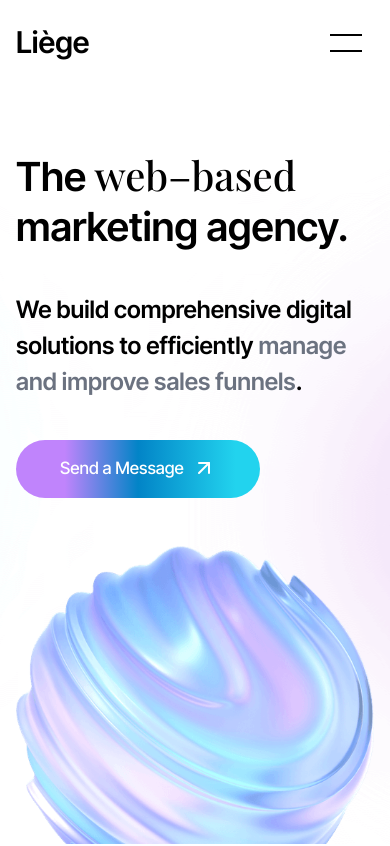
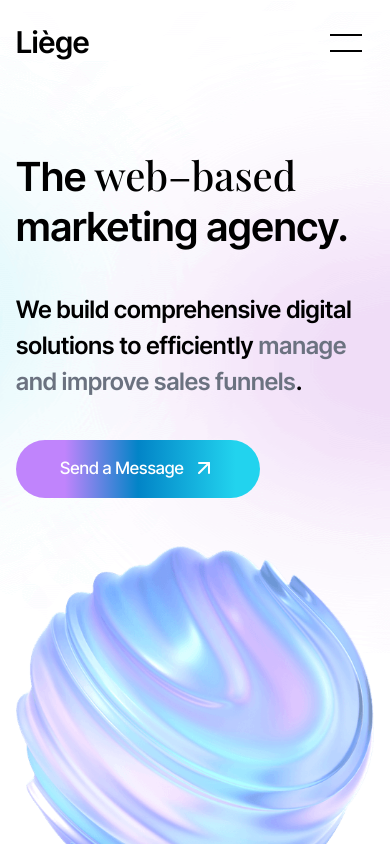
Before and after one commit to skupta12/Marketing-Agency, a Next.js app: page / in a window 390 px wide. Shown: the top 846 px of the page. Built offline with nearby package versions, Linux system fonts and the light colour scheme; a web font is replaced by a local one.

Commit message:
add gradient to hero

```diff
--- a/src/app/globals.css
+++ b/src/app/globals.css
@@ -37,13 +37,13 @@
   background-color:  var(--primary-200);
 }
 
-.gradient-1 {
+/* .gradient-1 {
   background-color: var(--gradient-1);
 }
 
 .gradient-2 {
   background-color: var(--gradient-2);
-}
+} */
 
 .hscroll-line {
   @apply lg:-bottom-[50px] -bottom-7 rounded-lg right-[50%] transform translate-x-[50%] -translate-y-[50%] md:h-[2.5px] h-[2px] absolute overflow-hidden md:w-[45px] w-[40px] rotate-[90deg];
@@ -145,7 +145,10 @@
 
 /* Hero Images swap */
 
+.gradient {
+    background-image: url('/gradient.png');
+}
 
-.gradient {
-    background-image: url("/gradient.png");
+.gradient-mobile {
+  background-image: url("/gradient-mobile.png");
 }
--- a/src/components/Hero.tsx
+++ b/src/components/Hero.tsx
@@ -6,7 +6,11 @@ import MaxWidthWrapper from "./MaxWidthWrapper";
 const Hero = () => {
 
   return (
-    <section className="lg:pb-[200px] pb-16 overflow-hidden bg-no-repeat bg-center gradient">
+    <section className="lg:pb-[200px] pb-16 overflow-hidden relative">
+
+      <div className="gradient absolute bg-no-repeat bg-center w-full h-full -z-[1] md:block hidden"/>
+      <div className="gradient-mobile absolute bg-no-repeat bg-top w-full h-full -z-[1] md:hidden block"/>
+
       <MaxWidthWrapper>
         <div className="lg:pt-[230px] pt-[150px] relative">
           <div className="grid grid-cols-12 gap-y-12 lg:gap-y-7 gap-x-5 lg:place-items-center">
```
